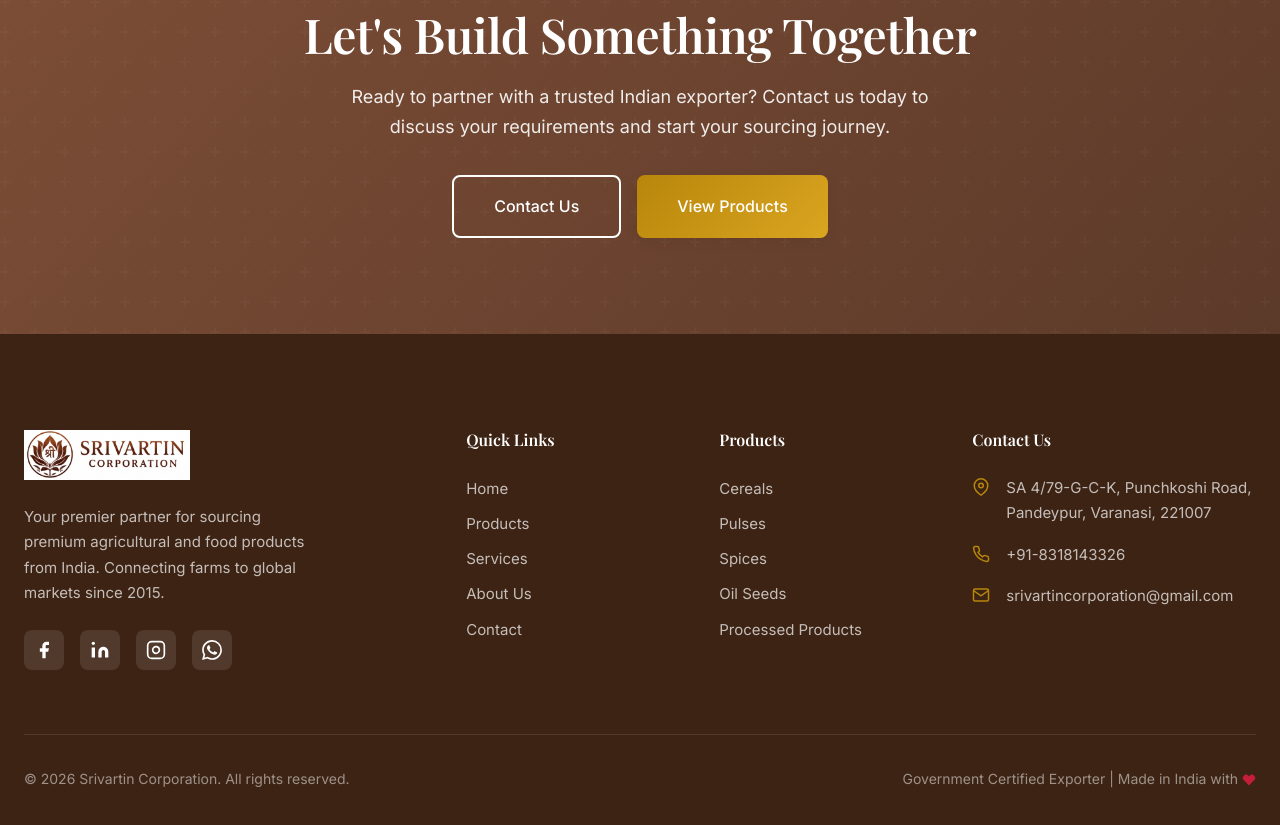
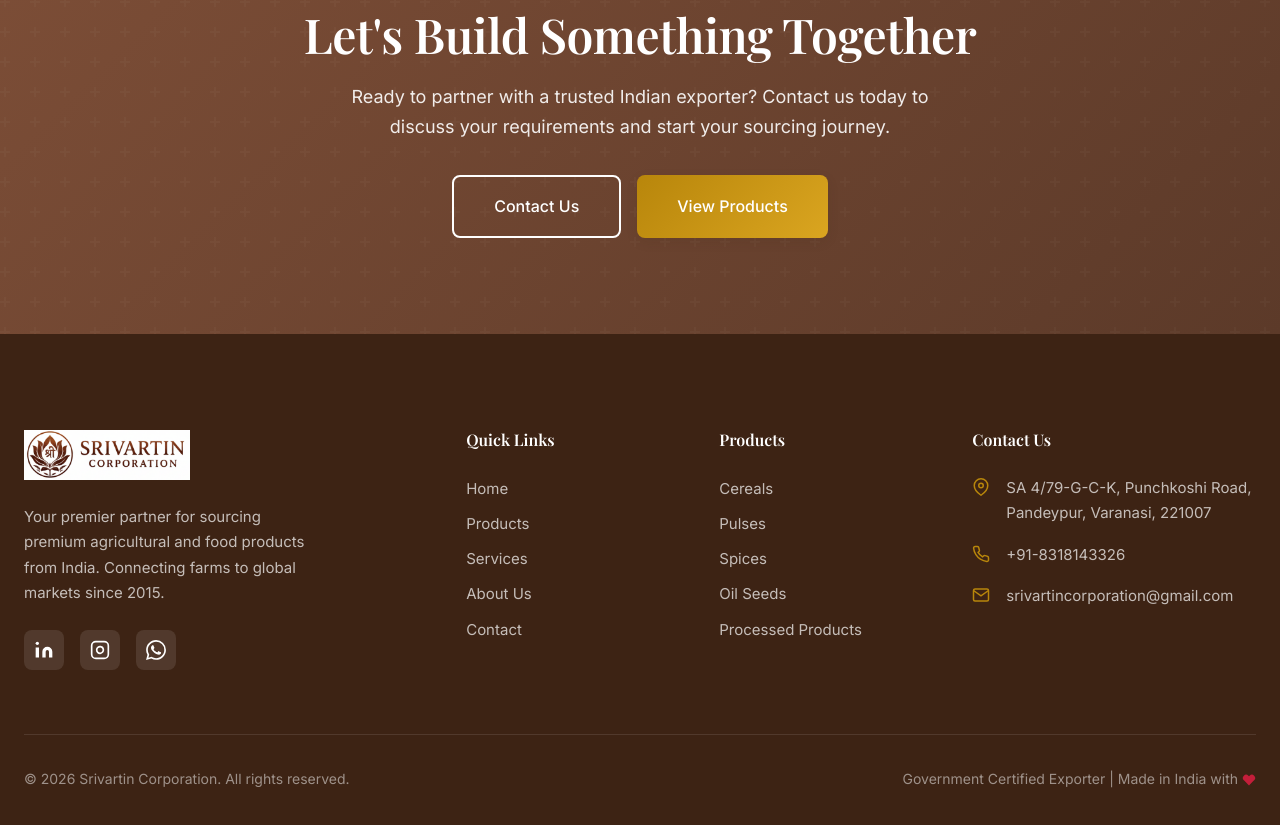
Before and after one commit to shan1406/srivartin-corp, a plain HTML site: page about.html in a window 1280 px wide. Shown: the part 5254-6079 px from the top of the page. Drawn offline with nearby package versions, Linux system fonts and the light colour scheme.

Commit message:
Update social media links in footer
- Remove Facebook link from all pages
- Add LinkedIn link: linkedin.com/in/srivartin-corp-896544380
- Add Instagram link: instagram.com/srivartin_corp
- Links open in new tab

```diff
--- a/about.html
+++ b/about.html
@@ -552,19 +552,14 @@
             Your premier partner for sourcing premium agricultural and food products from India. Connecting farms to global markets since 2015.
           </p>
           <div class="footer-social">
-            <a href="#" aria-label="Facebook">
-              <svg width="20" height="20" viewBox="0 0 24 24" fill="currentColor">
-                <path d="M18 2h-3a5 5 0 0 0-5 5v3H7v4h3v8h4v-8h3l1-4h-4V7a1 1 0 0 1 1-1h3z"></path>
-              </svg>
-            </a>
-            <a href="#" aria-label="LinkedIn">
+            <a href="https://www.linkedin.com/in/srivartin-corp-896544380/" aria-label="LinkedIn" target="_blank">
               <svg width="20" height="20" viewBox="0 0 24 24" fill="currentColor">
                 <path d="M16 8a6 6 0 0 1 6 6v7h-4v-7a2 2 0 0 0-2-2 2 2 0 0 0-2 2v7h-4v-7a6 6 0 0 1 6-6z"></path>
                 <rect x="2" y="9" width="4" height="12"></rect>
                 <circle cx="4" cy="4" r="2"></circle>
               </svg>
             </a>
-            <a href="#" aria-label="Instagram">
+            <a href="https://www.instagram.com/srivartin_corp/" aria-label="Instagram" target="_blank">
               <svg width="20" height="20" viewBox="0 0 24 24" fill="none" stroke="currentColor" stroke-width="2">
                 <rect x="2" y="2" width="20" height="20" rx="5" ry="5"></rect>
                 <path d="M16 11.37A4 4 0 1 1 12.63 8 4 4 0 0 1 16 11.37z"></path>
```
Also changed, not shown: contact.html (+2 -7 lines), index.html (+2 -7 lines), products.html (+2 -7 lines), services.html (+2 -7 lines).
